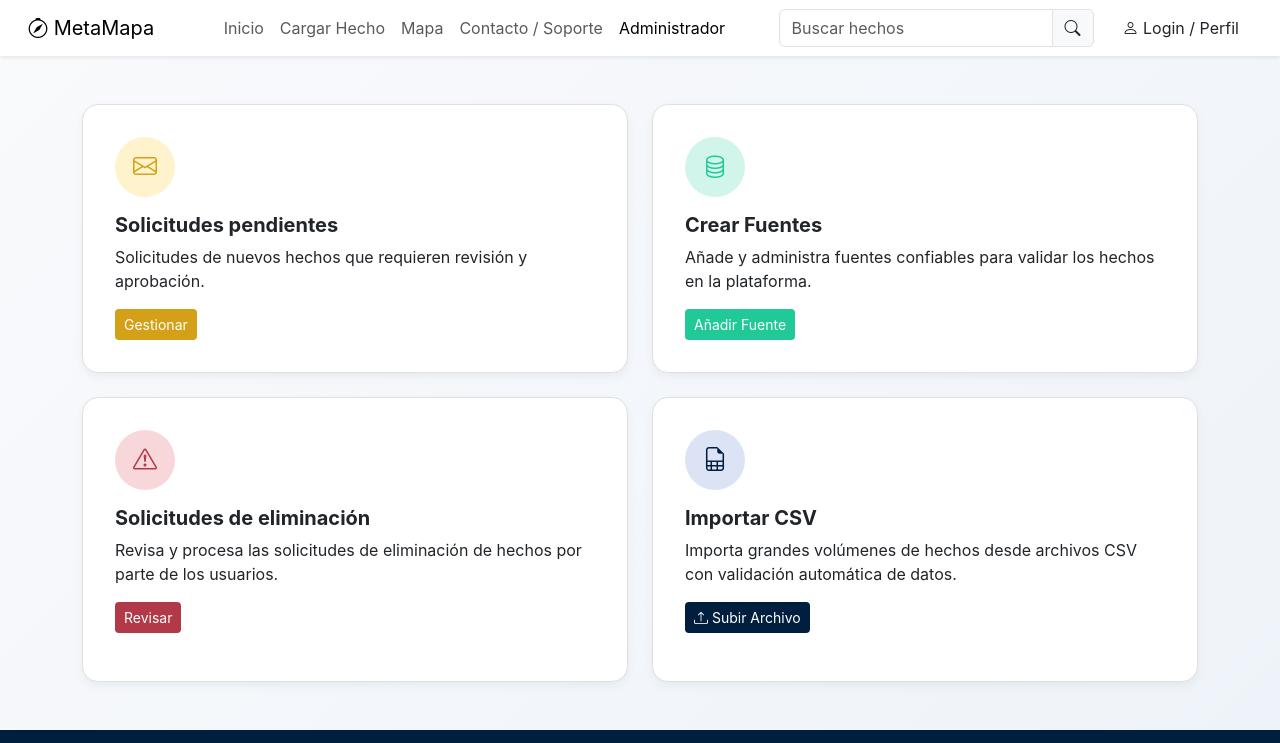
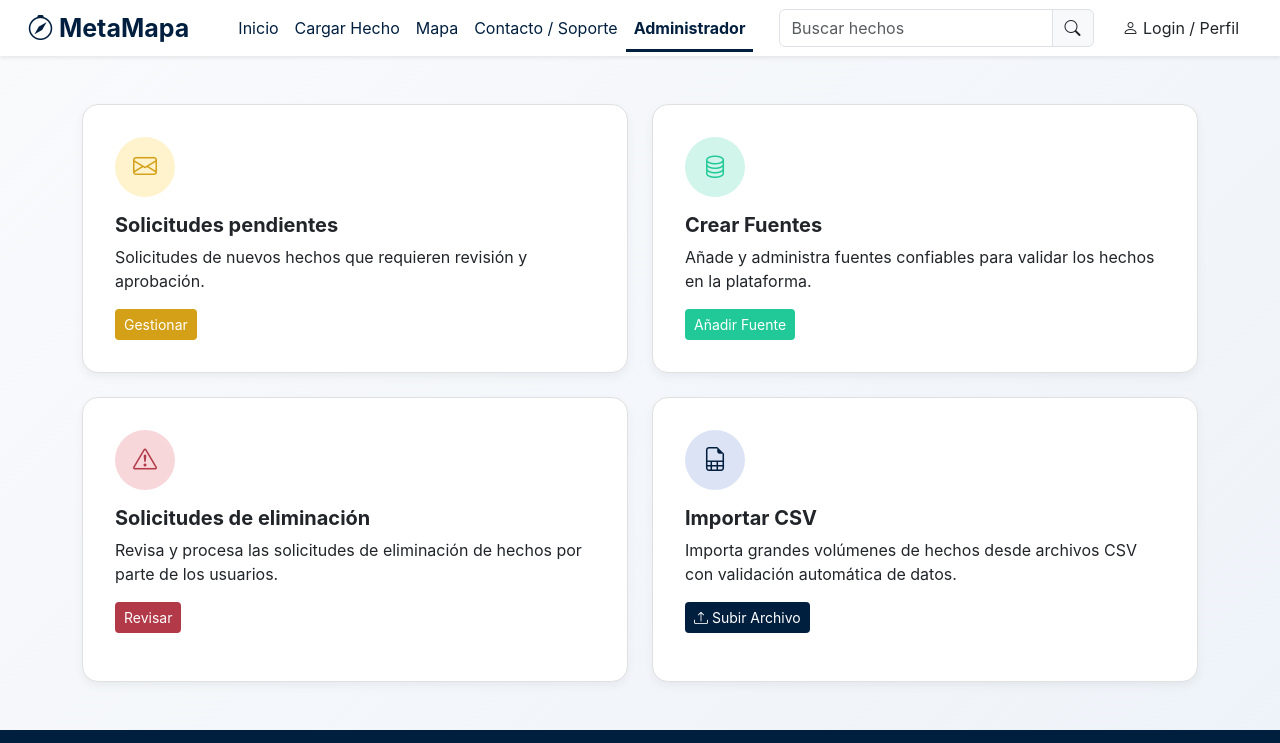
Before and after one commit to NicolasFernandezRuoff/Front, a website: page Front/Adminitrador/Adminitrador.html in a window 1280 px wide. Shown: the top 743 px of the page. Drawn offline with nearby package versions, Linux system fonts and the light colour scheme.

Commit message:
Fix en navegacion

```diff
--- a/Front/Adminitrador/Administrador.css
+++ b/Front/Adminitrador/Administrador.css
@@ -17,6 +17,46 @@
     font-family: 'Inter', sans-serif !important;
     background: linear-gradient(135deg, #f9fafc, #eef3f9);
   }
+
+  .custom-navbar {
+    font-family: 'Inter', sans-serif;
+    font-size: 25px;
+    line-height: 25px;
+    font-weight: 700;
+    color: var(--primary500) !important;
+    align-items: center;
+}
+
+.custom-navbar-center .nav-link {
+    position: relative;
+    color: var(--primary500) !important;
+    font-family: 'Inter', sans-serif;
+    font-weight: 400;
+    transition: color 0.3s ease;
+}
+
+.custom-navbar-center .nav-link:hover {
+  font-weight: 700;
+}
+
+.custom-navbar-center .nav-link::after {
+  content: "";
+  position: absolute;
+  left: 0;
+  bottom: -4px;
+  width: 0;
+  height: 3px;
+  background-color: var(--primary500);
+  transition: width 0.3s ease;
+}
+
+.custom-navbar-center .nav-link.active {
+  font-weight: 700;
+}
+
+.custom-navbar-center .nav-link.active::after {
+  width: 100%;
+}
 
   .card-panel {
     border-radius: 1rem;
--- a/Front/Adminitrador/Adminitrador.html
+++ b/Front/Adminitrador/Adminitrador.html
@@ -14,7 +14,7 @@
     <nav class="navbar navbar-expand-lg bg-white shadow-sm px-3">
         <div class="container-fluid">
 
-            <a class="navbar-brand custom-navbar" href="#">
+            <a class="navbar-brand custom-navbar" href="/Front/homePage/homePage.html">
                 <i class="bi bi-compass"></i>
                 MetaMapa
             </a>
@@ -29,7 +29,7 @@
                     <li class="nav-item"><a class="nav-link" href="/Front/homePage/homePage.html">Inicio</a></li>
                     <li class="nav-item"><a class="nav-link" href="#">Cargar Hecho</a></li>
                     <li class="nav-item"><a class="nav-link" href="#">Mapa</a></li>
-                    <li class="nav-item"><a class="nav-link" href="#">Contacto / Soporte</a></li>
+                    <li class="nav-item"><a class="nav-link" href="/Front/Contactenos/contactenos.html">Contacto / Soporte</a></li>
                     <li class="nav-item"><a class="nav-link active" href="/Front/Adminitrador/Adminitrador.html">Administrador</a></li>
                   </ul>
 
```
Also changed, not shown: Front/Contactenos/contactenos.html (+2 -2 lines), Front/hechosPorColeccion/hechosPorColeccion.html (+1 -1 lines), Front/homePage/homePage.html (+1 -1 lines).
